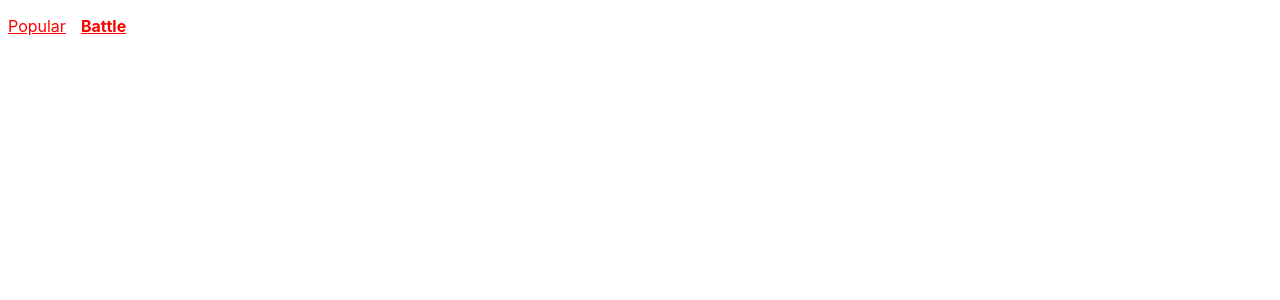
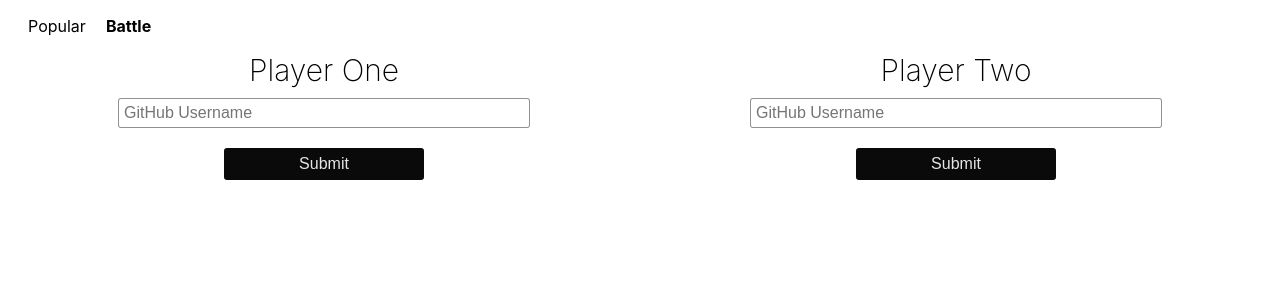
Before and after one commit to jtabalujan2/react-sample, a React app: page /battle in a window 1280 px wide. Shown: the top 300 px of the page. Built offline with nearby package versions, Linux system fonts and the light colour scheme.

Commit message:
Finished battle section, styling navbar

```diff
--- a/package.json
+++ b/package.json
@@ -28,10 +28,7 @@
   },
   "scripts": {
     "test": "echo \"Error: no test specified\" && exit 1",
-    "muslimah": "webpack-dev-server --mode production",
-    "predeploy": "npm run build",
-    "deploy": "gh-pages -d build",
-    "build": "webpack"
+    "muslimah": "webpack-dev-server --mode production"
   },
   "repository": {
     "type": "git",
--- a/src/App.css
+++ b/src/App.css
@@ -3,14 +3,21 @@
     font-family: Arial, Helvetica, sans-serif
 }
 
-a { color:red } /* Globally */
+.inactive { text-decoration: none; color:#778899; }
+
+/* Globally */
+
+a {
+    text-decoration: none;
+    color: black;
+}
+
+.navbar {
+    padding-left: 20px;
+}
+
 
 /* Each state */
-
-a:visited { text-decoration: none; color:red; }
-a:hover { text-decoration: none; color:blue; }
-a:focus { text-decoration: none; color:yellow; }
-a:hover, a:active { text-decoration: none; color:black }
 
 body {
     font-family: -apple-system, BlinkMacSystemFont, 'Segoe UI', Roboto, Oxygen, Ubuntu, Cantarell, 'Open Sans', 'Helvetica Neue', sans-serif
@@ -103,15 +110,10 @@ ul {
 	animation: slide-top 0.7s cubic-bezier(0.250, 0.460, 0.450, 0.940) both;
 }
 
-.nav {
-    display: flex;
-    text-decoration: none;
-    color:#778899;
+li {
+    display: inline-block;
 }
 
-.nav li {
-    margin-right: 15px;
-}
 
 .active {
     font-weight: bold;
@@ -121,6 +123,49 @@ ul {
     justify-content: space-around;
     display: flex;
 }
+
+.column {
+    display: flex;
+    flex-direction: column;
+    width: 500px;
+    align-items: center;
+}
+
+.column input {
+
+    border-radius: 3px;
+    margin: 10px 0;
+    padding: 5px;
+    border: 1px solid rgba(0,0,0,0.43);
+    font-size: 16px;
+    width: 80%;
+}
+
+.column label {
+    text-align: center;
+    font-size: 30px;
+    font-weight: 200;
+}
+
+.header {
+    text-orientation: center;
+    font-size: 30px;
+    font-weight: 200;
+}
+
+.button {
+    color: #e6e6e6;
+    background: #0a0a0a;
+    border: none;
+    font-size: 16px;
+    border-radius: 3px;
+    width: 200px;
+    text-align: center;
+    display: block;
+    padding: 7px;
+    margin: 10px auto;
+}
+
 /* Animations */
 
   @keyframes slide-top {
--- a/src/App.js
+++ b/src/App.js
@@ -1,8 +1,9 @@
 import React, {Component} from "react"
+import ReactDOM from "react-dom"
 import "./App.css"
 import {hot} from "react-hot-loader"
 import PropTypes from "prop-types"
-import { Route, Switch} from "react-router-dom";
+import { Route, Switch, BrowserRouter} from "react-router-dom";
 
 import Popular from './Popular'
 import Nav from './nav'
@@ -33,3 +34,8 @@ class App extends Component {
 
 
 export default App
+
+ReactDOM.render(<BrowserRouter>
+                    <App />
+                </BrowserRouter>, document.getElementById("root")
+)
--- a/src/Popular.js
+++ b/src/Popular.js
@@ -37,7 +37,7 @@ function RepoGrid(props) {
                <li key={repo.name} className="container slide-top">
                   <div className="header-bar">
                      <div className="rank-number">#{index + 1}</div>
-                     <a className="repo-name" href={repo.html_url}>{repo.name}</a>
+                     <a className="repo-name inactive" href={repo.html_url}>{repo.name}</a>
                   </div>
 
                   <ul className="space-list-items">
--- a/src/battle.js
+++ b/src/battle.js
@@ -1,6 +1,64 @@
 import React, {Component} from 'react'
 
+class PlayerInput extends Component {
+
+    constructor(props){
+        super(props)
+        this.state = {
+            username:''
+        }
+
+        this.handleChange = this.handleChange.bind(this)
+        this.handleSubmit = this.handleSubmit.bind(this)
+    }
+
+    //uses helper function to manage state so the value of the input field is based on the state
+    handleChange(event) {
+        let value = event.target.value
+
+        this.setState(() => {
+            return {
+                username: value
+            }
+        })
+    }
+
+    handleSubmit(event) {
+        event.preventDefault();
+
+        this.props.onSubmit(this.props.id,this.state.username)
+    }
+
+
+    render() {
+        return(
+            <form className="column" onSubmit={this.handleSubmit}>
+            <label className="header" htmlFor="username">
+                {this.props.label}
+            </label>
+            <input
+                id="username"
+                placeholder="GitHub Username"
+                type="text"
+                autoComplete="off"
+                value={this.state.username}
+                onChange={this.handleChange}>
+            </input>
+            <button
+            className="button"
+            type="submit"
+            disabled={!this.state.username}>
+                Submit
+            </button>
+
+            </form>
+        )
+    }
+}
+
+
 class Battle extends Component {
+
     constructor(props) {
         super(props)
 
@@ -18,7 +76,7 @@ class Battle extends Component {
         this.setState(() => {
             let newState = {}
 
-            newState[id+'name'] = username
+            newState[id+'Name'] = username
             newState[id+'Image']= 'https://github.com/' + username + '.png?size=200'
             return newState
         })
@@ -26,13 +84,26 @@ class Battle extends Component {
 
 
     render() {
-        let playerOneName = this.playerOneName
-        let playerTwoName = this.playerTwoName
+        let playerOneName = this.state.playerOneName
+        let playerTwoName = this.state.playerTwoName
 
         return(
             <React.Fragment>
                 <div className="row">
 
+                    {!playerOneName &&
+                    <PlayerInput
+                    id="playerOne"
+                    label="Player One"
+                    onSubmit={this.handleSubmit} />
+                    }
+
+                    {!playerTwoName &&
+                    <PlayerInput
+                    id="playerTwo"
+                    label="Player Two"
+                    onSubmit={this.handleSubmit} />
+                    }
                 </div>
             </React.Fragment>
         )
--- a/src/index.js
+++ /dev/null
@@ -1,10 +0,0 @@
-import React from 'react'
-import ReactDOM from 'react-dom'
-import App from './App'
-import { BrowserRouter as Router, Route, Link, BrowserRouter } from "react-router-dom";
-
-
-ReactDOM.render(<Router>
-                    <App />
-                </Router>, document.getElementById("root")
-)
--- a/src/nav.js
+++ b/src/nav.js
@@ -4,14 +4,14 @@ import {Link, NavLink} from 'react-router-dom'
 
 function Nav() {
     return (
-        <ul className='nav' >
+        <ul activeClassName='nav' >
             <li>
-                <NavLink exact activeClassName="active" to='/'>
+                <NavLink exact activeClassName="active" className="navbar" to='/'>
                     Popular
                 </NavLink>
             </li>
             <li>
-                <NavLink activeClassName="active" to='/battle'>
+                <NavLink activeClassName="active" className="navbar" to='/battle'>
                     Battle
                 </NavLink>
             </li>
--- a/webpack.config.js
+++ b/webpack.config.js
@@ -2,11 +2,12 @@ const path = require('path')
 const webpack = require('webpack')
 
 module.exports = {
-    entry: './src/index.js',
+    entry: './src/App.js',
+    mode: 'production',
     output: {
         path: path.resolve(__dirname, "build/"),
-        publicPath: "/",
-        filename: "bundle.js"
+        filename: "bundled.js",
+        publicPath: "/"
     },
     module: {
         rules: [
@@ -21,13 +22,12 @@ module.exports = {
             }
         ]
     },
-    mode: "production",
     resolve: {extensions: ["*",".js",".jsx"]},
     devServer: {
         contentBase: path.join(__dirname, "build/"),
         port: 3000,
-        publicPath: "localhost:3000/build/",
         hotOnly: true,
+        publicPath: "http://localhost:3000/",
         historyApiFallback: true
     },
     performance: {
```
Also changed, not shown: 2 other files (tests, documents, lock files or other folders).
